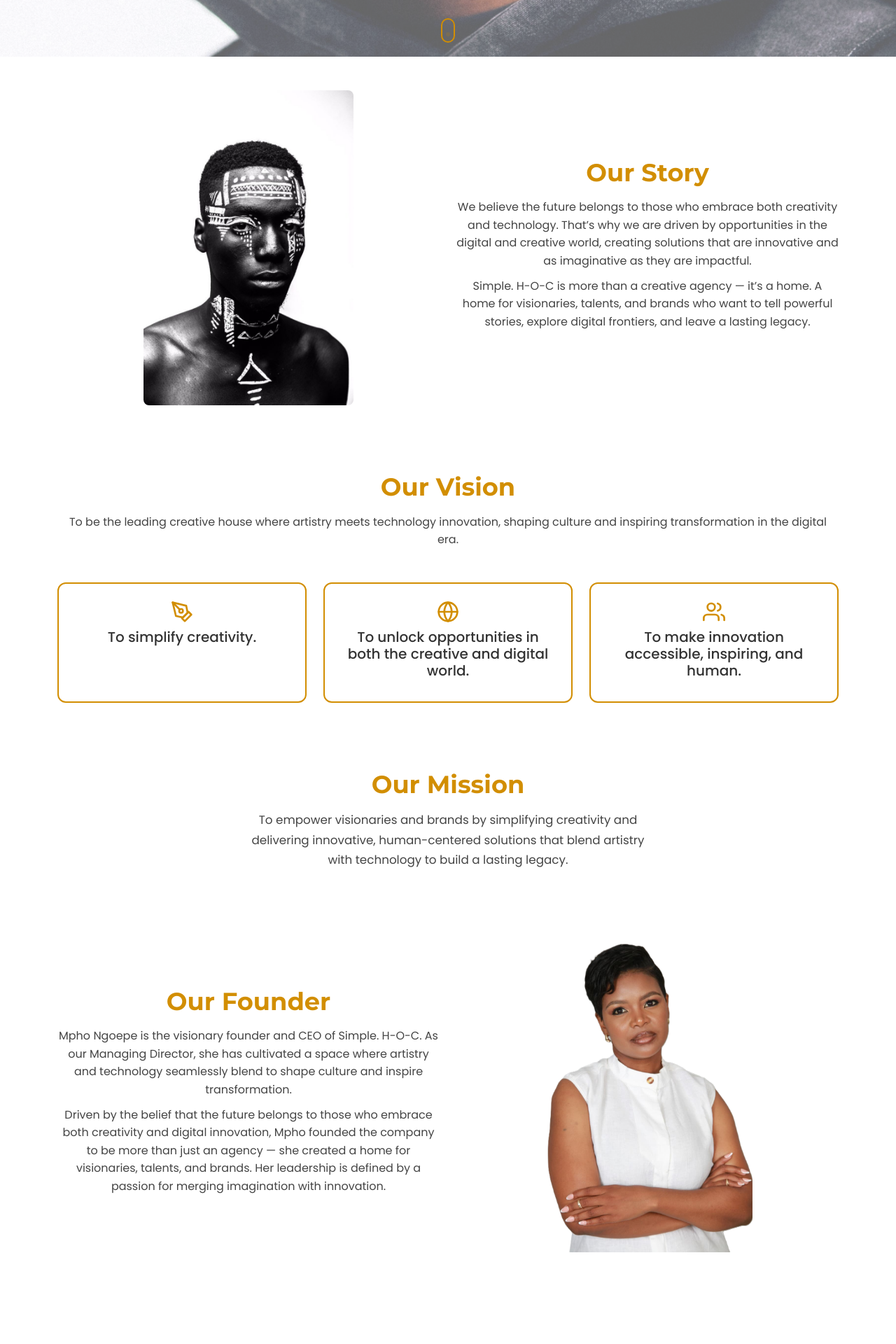
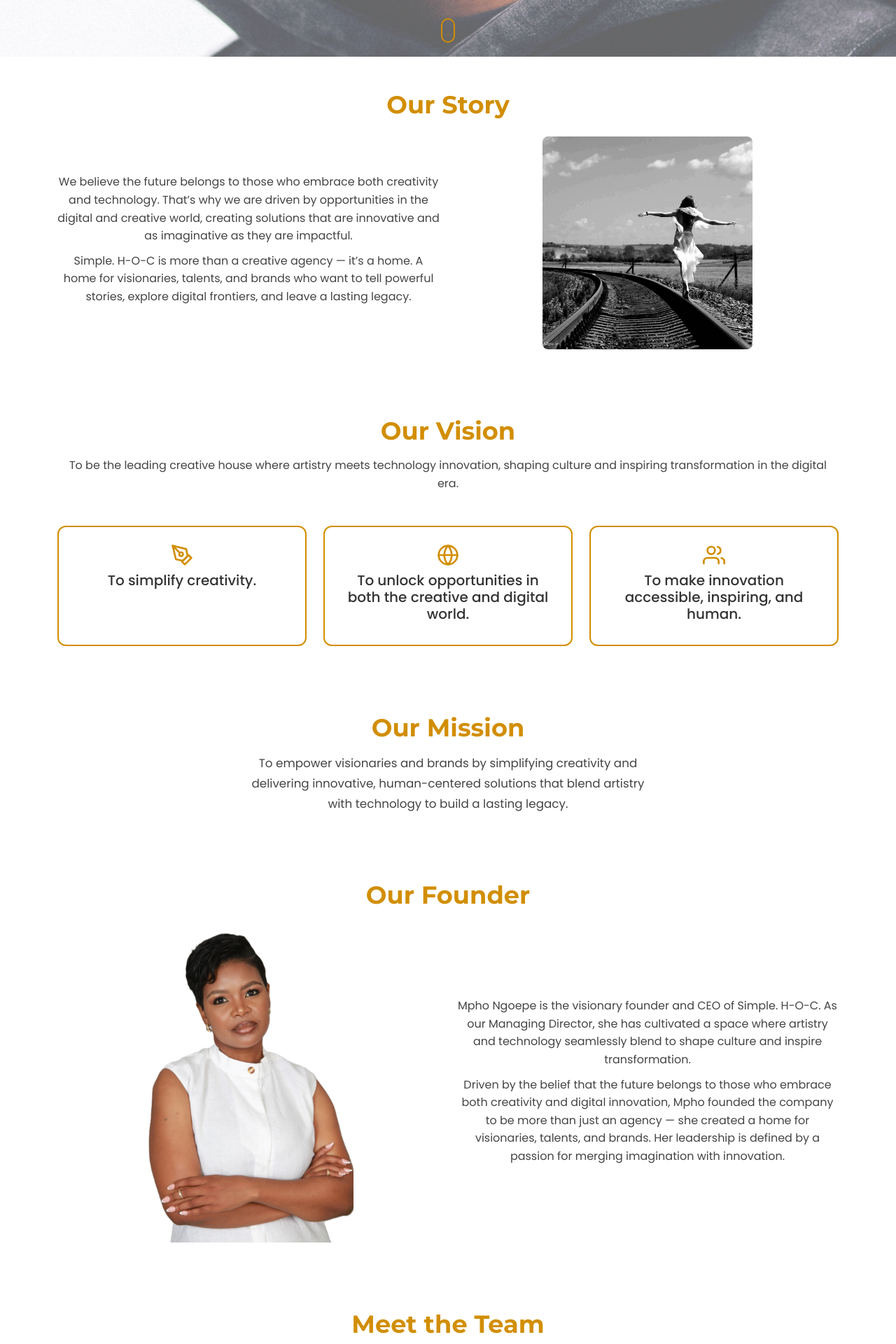
Before and after one commit to SIMPLE-H-O-C/Simple-hoc, a React (Vite) app in the folder simple-hoc/: page / in a window 1280 px wide. Shown: the part 800-2720 px from the top of the page at 70% size. Built offline with nearby package versions, Linux system fonts and the light colour scheme.

Commit message:
feat(about): Added our team section and updated the layout for our story and our founder

```diff
--- a/simple-hoc/src/components/AboutUs.jsx
+++ b/simple-hoc/src/components/AboutUs.jsx
@@ -3,12 +3,29 @@ import "bootstrap/dist/css/bootstrap.min.css";
 import "../styles/AboutUs.css";
 
 // import images
-import storyImg from "../assets/our story3.jpg";
+import storyImg from "../assets/ourstory44.png";
 import founderImg from "../assets/boss1.png";
 
 // icons
 import { FiPenTool, FiGlobe, FiUsers } from "react-icons/fi";
 import { motion } from "framer-motion";
+
+// team images (replace with your actual image paths)
+import member1 from "../assets/boss1.png";
+import member2 from "../assets/founder2.jpg";
+import member3 from "../assets/founder.jpg";
+import member4 from "../assets/Sharleen.jpg";
+import member5 from "../assets/ourstory2.jpg";
+import member6 from "../assets/our story3.jpg";
+
+const teamMembers = [
+  { name: "Mpho Ngoepe", role: "CEO / Founder", img: member1 },
+  { name: "Hope", role: "Business Administrator", img: member2 },
+  { name: "Mpho Itumeleng", role: "Software Developer", img: member3 },
+  { name: "Sharleen Shabangu", role: "Software Developer", img: member4 },
+  { name: "Pelma Mahlobogoane", role: "Software Developer", img: member5 },
+  { name: "Isabella Monyeseala", role: "Software Developer", img: member6 },
+];
 
 const AboutUs = () => {
   return (
@@ -22,19 +39,13 @@ const AboutUs = () => {
         transition={{ duration: 0.8 }}
         viewport={{ once: true }}
       >
-        <div className="container">
-          <div className="row align-items-center">
-            {/* Image left */}
-            <div className="col-md-6 text-center mb-4 mb-md-0">
-              <img
-  src={storyImg}
-  alt="Our Story"
-  className="section-img img-fluid glow-hover"
-/>
-            </div>
-            {/* Text right */}
-            <div className="col-md-6">
+        <div className="container text-center">
           <h2 className="section-title">Our <span>Story</span></h2>
+
+          <div className="row align-items-center mt-4">
+            {/* Text (left on desktop, top on mobile) */}
+            <div className="col-md-6 d-flex justify-content-center">
+              <div className="story-text-wrapper text-center">
                 <p className="section-text">
                   We believe the future belongs to those who embrace both
                   creativity and technology. That’s why we are driven by
@@ -48,6 +59,16 @@ const AboutUs = () => {
                   powerful stories, explore digital frontiers, and leave a lasting
                   legacy.
                 </p>
+              </div>
+            </div>
+
+            {/* Image (right on desktop, below text on mobile) */}
+            <div className="col-md-6 d-flex justify-content-center">
+              <img
+                src={storyImg}
+                alt="Our Story"
+                className="section-img img-fluid glow-hover mx-auto"
+              />
             </div>
           </div>
         </div>
@@ -119,10 +140,26 @@ const AboutUs = () => {
   viewport={{ once: true }}
 >
   <div className="container">
+    {/* Title centered at the top */}
+    <div className="text-center mb-4">
+      <h2 className="section-title">
+        Our <span>Founder</span>
+      </h2>
+    </div>
+
+    {/* Content row */}
     <div className="row align-items-center">
-            {/* Text left */}
-            <div className="col-md-6">
-              <h2 className="section-title">Our <span>Founder</span></h2>
+      {/* Image LEFT */}
+      <div className="col-md-6 text-center mb-4 mb-md-0 order-1 order-md-1">
+        <img
+          src={founderImg}
+          alt="Founder"
+          className="section-img img-fluid glow-hover"
+        />
+      </div>
+
+      {/* Text RIGHT */}
+      <div className="col-md-6 order-2 order-md-2">
         <p className="section-text">
           Mpho Ngoepe is the visionary founder and CEO of
           Simple. H-O-C. As our Managing Director, she has cultivated a
@@ -137,19 +174,47 @@ const AboutUs = () => {
           passion for merging imagination with innovation.
         </p>
       </div>
-            {/* Image right */}
-            <div className="col-md-6 text-center mt-4 mt-md-0">
-              <img
-  src={founderImg}
-  alt="Founder"
-  className="section-img img-fluid glow-hover"
-/>
     </div>
+  </div>
+</motion.section>
+
+
+
+      {/* Meet Our Team */}
+ <motion.section
+      className="team-section py-5"
+      initial={{ opacity: 0, y: 50 }}
+      whileInView={{ opacity: 1, y: 0 }}
+      transition={{ duration: 0.8 }}
+      viewport={{ once: true }}
+    >
+      <div className="container text-center">
+        <h2 className="section-title">Meet the <span>Team</span></h2>
+        <div className="row g-4 justify-content-center mt-4">
+          {teamMembers.map((member, idx) => (
+            <motion.div
+              key={idx}
+              className="col-6 col-md-4 col-lg-3"
+              initial={{ opacity: 0, scale: 0.8, y: 50 }}
+              whileInView={{ opacity: 1, scale: 1, y: 0 }}
+              transition={{ duration: 0.6, delay: idx * 0.2 }}
+              viewport={{ once: true }}
+            >
+              <div className="team-card text-center">
+                <div className="team-img-wrapper">
+                  <img src={member.img} alt={member.name} className="team-img" />
+                </div>
+                <h5 className="team-name">{member.name}</h5>
+                <p className="team-role">{member.role}</p>
+              </div>
+            </motion.div>
+          ))}
         </div>
       </div>
     </motion.section>
 
     </div>
+
   );
 };
 
```
Lines whose indentation alone changed are shown as unchanged.
